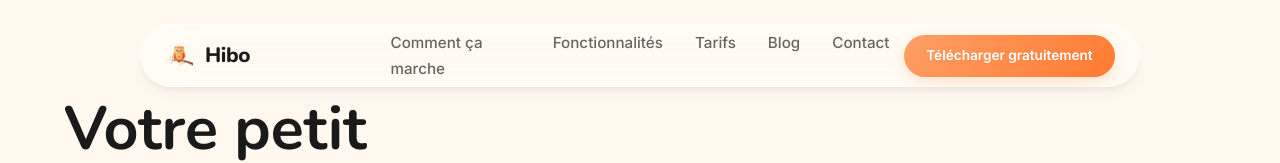
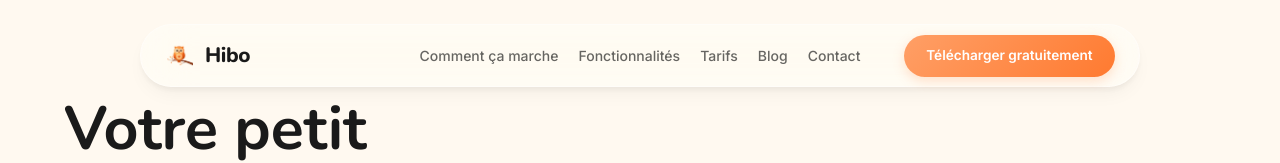
Before and after one commit to Hugo-sl/hibo-landing, a Next.js app: page / in a window 1280 px wide. Shown: the top 163 px of the page. Built offline with nearby package versions, Linux system fonts and the light colour scheme.

Commit message:
Fix: Reduce navbar link gap and font size to fix cramped layout with 5 links

```diff
--- a/app/globals.css
+++ b/app/globals.css
@@ -184,18 +184,19 @@ ul {
 
 .nav-links {
   display: flex;
-  gap: 2rem;
+  gap: 1.25rem;
   position: absolute;
   left: 50%;
   transform: translateX(-50%);
 }
 
 .nav-links a {
-  font-size: 0.95rem;
+  font-size: 0.875rem;
   font-weight: 500;
   color: rgba(0, 0, 0, 0.6);
   position: relative;
   padding: 0.5rem 0;
+  white-space: nowrap;
 }
 
 .nav-links a:hover {
```
